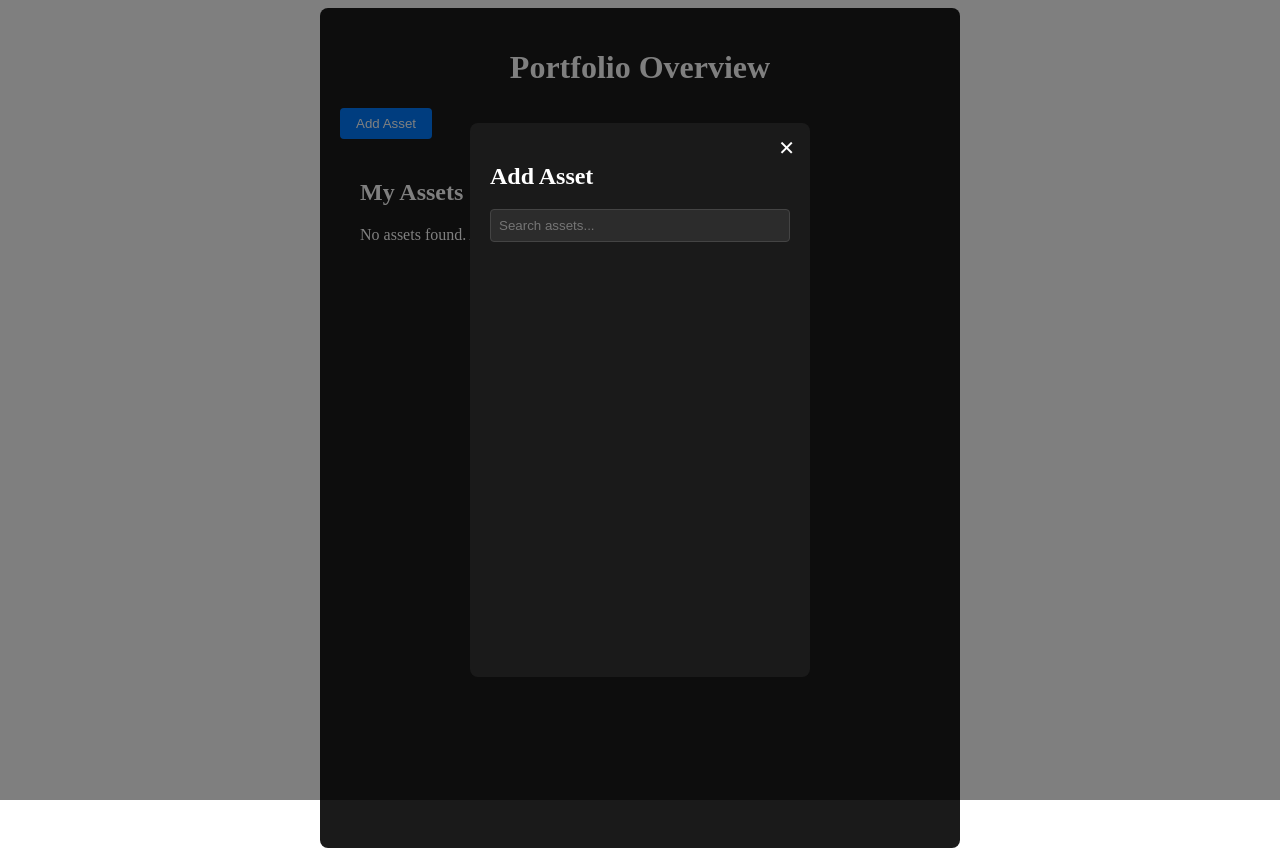
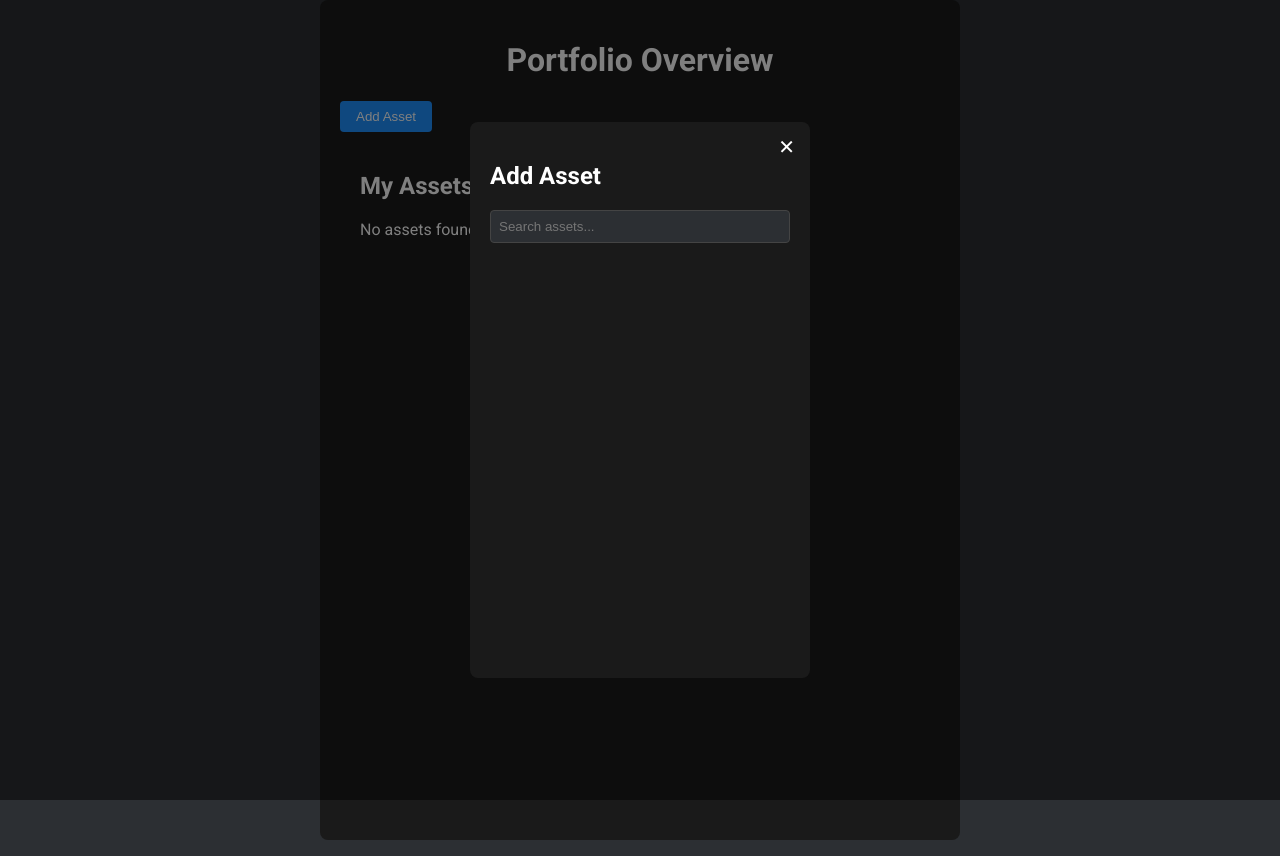
Before and after one commit to ApeIsHere/portfolio_overview, a React (Vite) app: page / in a window 1280 px wide. Both pictures are taken after a click on the button "Add Asset". Built offline with nearby package versions, Linux system fonts and the light colour scheme; no server answers.

Commit message:
refactor: implement css variables to scss files

```diff
--- a/src/components/AddForm/AddForm.scss
+++ b/src/components/AddForm/AddForm.scss
@@ -1,5 +1,5 @@
 .add-form {
-  color: white;
+  color: var(--text-color);
   display: flex;
   flex-direction: column;
   justify-content: space-between;
--- a/src/components/Modal/Modal.scss
+++ b/src/components/Modal/Modal.scss
@@ -13,7 +13,7 @@
   border-radius: 8px;
   position: relative;
   min-width: 300px;
-  color: white;
+  color: var(--text-color);
 }
 
 .modal-close {
--- a/src/components/common/AssetItem.scss
+++ b/src/components/common/AssetItem.scss
@@ -2,15 +2,16 @@
   display: flex;
   align-items: center;
   padding: 10px;
-  background: #2c2c2c;
+  background: var(--secondary-color);
   margin-bottom: 5px;
+  margin-right: 5px;
   border-radius: 4px;
   cursor: pointer;
   &:hover {
     background: #333;
   }
   &.selected {
-    background: #444;
+    background: var(--primary-color);
   }
   .asset-icon {
     margin-right: 10px;
--- a/src/components/common/Button.scss
+++ b/src/components/common/Button.scss
@@ -4,22 +4,22 @@
   border-radius: 4px;
   cursor: pointer;
   &.primary {
-    background: #007bff;
-    color: white;
+    background: var(--primary-color);
+    color: var(--text-color);
     &:hover:not(.disabled) {
       background: #2f93ff;
     }
   }
   &.secondary {
     background: #666;
-    color: white;
+    color: var(--text-color);
     &:hover:not(.disabled) {
       background: #777;
     }
   }
   &.danger {
     background: #ff4444;
-    color: white;
+    color: var(--text-color);
     &:hover:not(.disabled) {
       background: #fa5b5b;
     }
--- a/src/components/common/Input.scss
+++ b/src/components/common/Input.scss
@@ -2,8 +2,8 @@
   padding: 8px;
   border: 1px solid #444;
   border-radius: 4px;
-  background: #2c2c2c;
-  color: white;
+  background: var(--secondary-color);
+  color: var(--text-color);
   box-sizing: border-box;
   &.primary {
     width: 200px;
--- /dev/null
+++ b/src/styles/global.scss
@@ -0,0 +1,38 @@
+@import url("https://fonts.googleapis.com/css2?family=Roboto:wght@400;500;700&display=swap");
+
+:root {
+  --primary-color: #1e90ff;
+  --secondary-color: #2c2f33;
+  --text-color: #ffffff;
+  --scrollbar-track: #2c2f33;
+  --scrollbar-thumb: #40444b;
+  --scrollbar-thumb-hover: #5d6066;
+}
+
+body {
+  font-family: "Roboto", sans-serif;
+  background-color: var(--secondary-color);
+  color: var(--text-color);
+  margin: 0;
+  padding: 0;
+}
+
+/* Scrollbar styles*/
+::-webkit-scrollbar {
+  width: 8px;
+  height: 8px;
+}
+
+::-webkit-scrollbar-track {
+  background: var(--scrollbar-track); // color of track
+  border-radius: 4px;
+}
+
+::-webkit-scrollbar-thumb {
+  background: var(--scrollbar-thumb); // color of thumb
+  border-radius: 4px;
+}
+
+::-webkit-scrollbar-thumb:hover {
+  background: var(--scrollbar-thumb-hover);
+}
--- a/src/styles/main.scss
+++ b/src/styles/main.scss
@@ -1,3 +1,4 @@
+@import "../styles/global.scss";
 @import "../App.scss";
 @import "../components/AddForm/AddForm.scss";
 @import "../components/Modal/Modal.scss";
```
